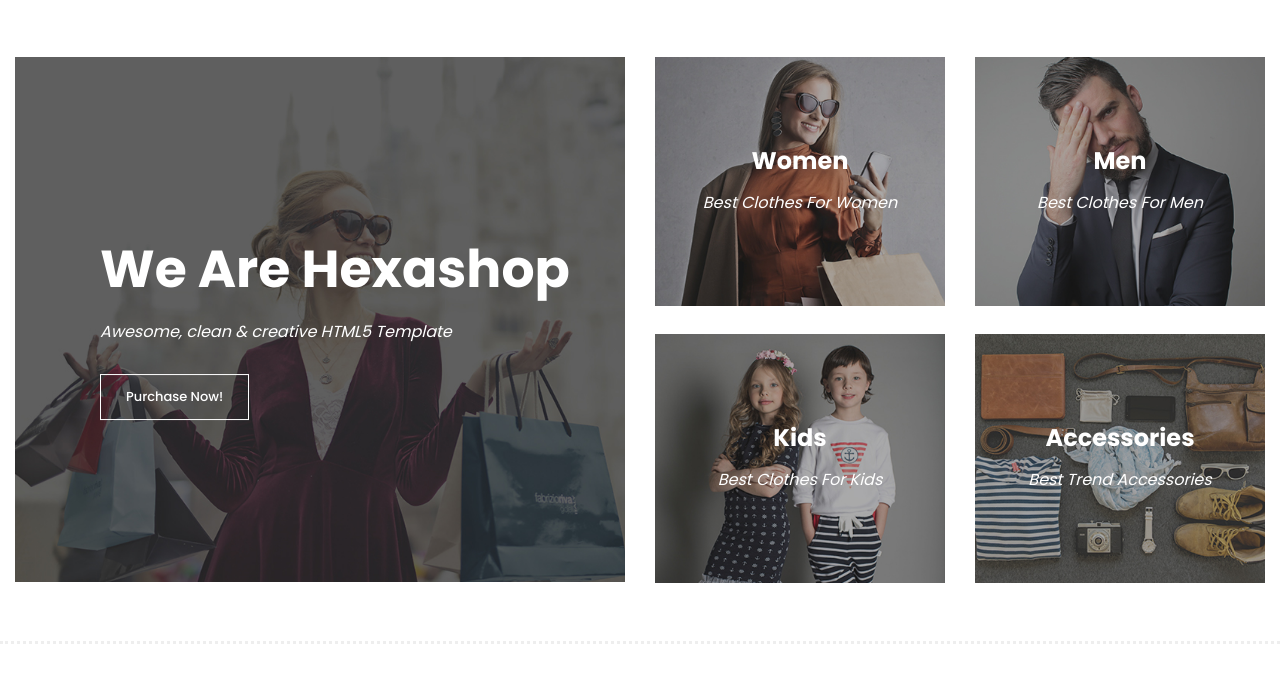
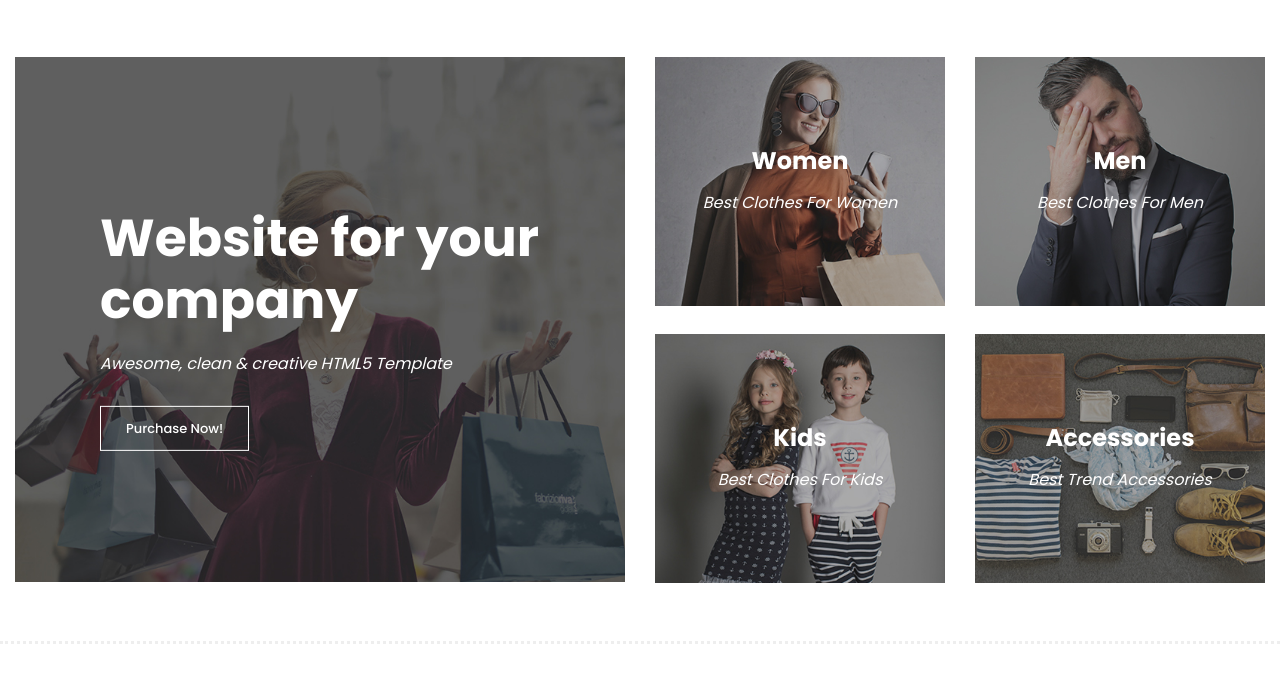
Before and after one commit to xavier5282/Dyebirds.com, a plain HTML site: page index.html in a window 1280 px wide. Shown: the part 103-800 px from the top of the page. Drawn offline with Linux system fonts and the light colour scheme.

Commit message:
Update index.html

```diff
--- a/index.html
+++ b/index.html
@@ -82,7 +82,7 @@ https://templatemo.com/tm-571-hexashop
                     <div class="left-content">
                         <div class="thumb">
                             <div class="inner-content">
-                                <h4>We Are Hexashop</h4>
+                                <h4>Website for your company</h4>
                                 <span>Awesome, clean &amp; creative HTML5 Template</span>
                                 <div class="main-border-button">
                                     <a href="#">Purchase Now!</a>
```
